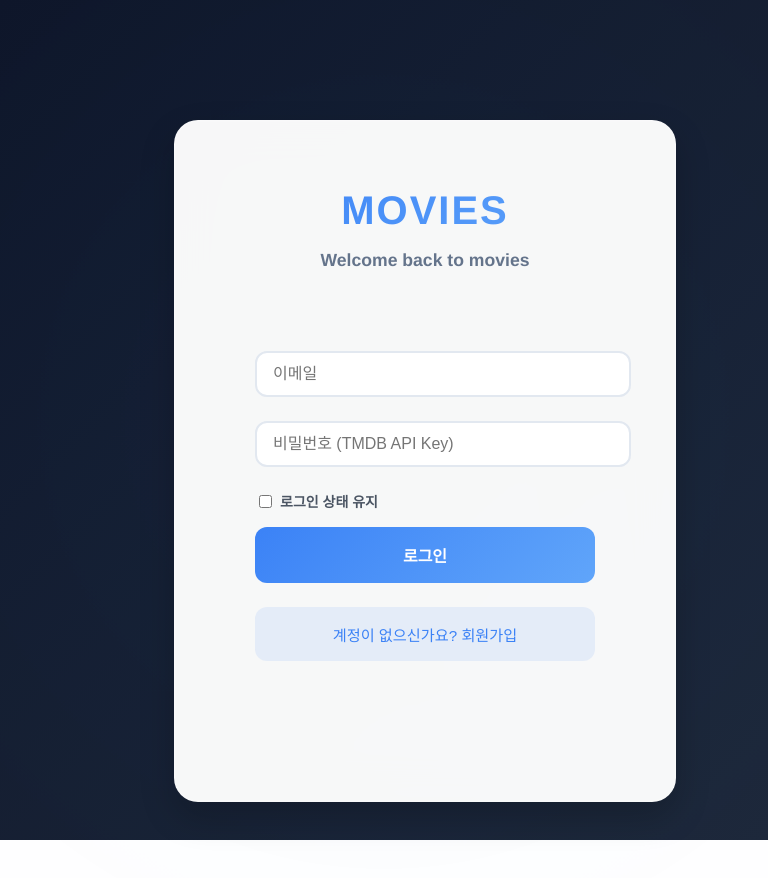
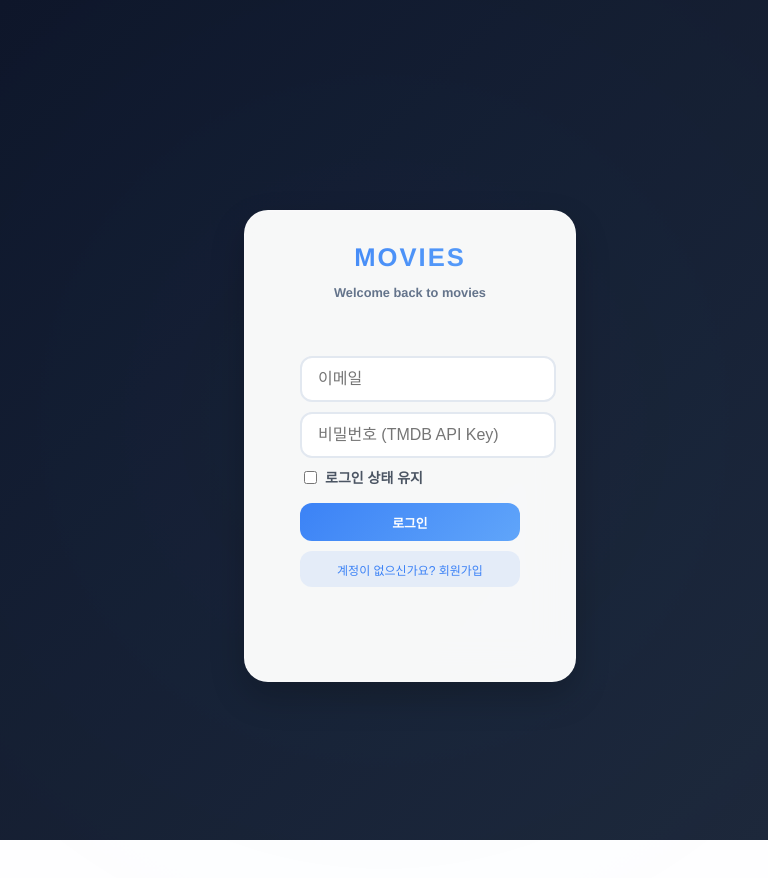
Before and after one commit to seoharu/front-end-demo-site, a Vue app: page /signin in a window 768 px wide. Shown: the top 878 px of the page. Built offline with nearby package versions, Linux system fonts and the light colour scheme; the HTML template or start-up script is replaced by a standard one.

Commit message:
design:반응형 추가

```diff
--- a/src/views/AuthPage.vue
+++ b/src/views/AuthPage.vue
@@ -228,4 +228,56 @@ const handleRegisterSuccess = () => {
     }
   }
 }
+
+/* 아이폰 14 프로 맥스 전용 미디어 쿼리 (해상도 범위: 430px ~ 896px) */
+@media screen and (min-width: 430px) and (max-width: 896px) {
+  .auth-card {
+    width: 75%; /* 카드 너비 축소 */
+    max-width: 280px; /* 카드의 최대 너비 축소 */
+    height: auto;
+    min-height: 420px; /* 최소 높이 축소 */
+    padding: 10px; /* 내부 여백 축소 */
+    transition: all 0.8s cubic-bezier(0.175, 0.885, 0.32, 1.275);
+  }
+
+  .card-front,
+  .card-back {
+    padding: 15px; /* 내부 여백 축소 */
+  }
+
+  .logo-section {
+    margin-bottom: 1rem;
+
+    h1 {
+      font-size: 1.6rem; /* 제목 크기 축소 */
+      margin-bottom: 0.2rem;
+    }
+
+    p {
+      font-size: 0.8rem; /* 설명 텍스트 크기 축소 */
+    }
+  }
+
+  :deep(.auth-form .form-group) {
+    margin-bottom: 0.6rem; /* 폼 그룹 간의 간격 축소 */
+  }
+
+  :deep(.auth-form input) {
+    padding: 0.45rem 0.7rem; /* 인풋 패딩 축소 */
+    font-size: 0.8rem; /* 인풋 폰트 크기 축소 */
+  }
+
+  :deep(.auth-form .form-button) {
+    padding: 0.6rem; /* 버튼 패딩 축소 */
+    font-size: 0.8rem; /* 버튼 폰트 크기 축소 */
+  }
+
+  :deep(.auth-form .toggle-button) {
+    margin-top: 0.6rem; /* 토글 버튼과의 간격 축소 */
+    padding: 0.6rem; /* 패딩 축소 */
+    font-size: 0.75rem; /* 토글 버튼 폰트 크기 축소 */
+  }
+}
+
+
 </style>
```
